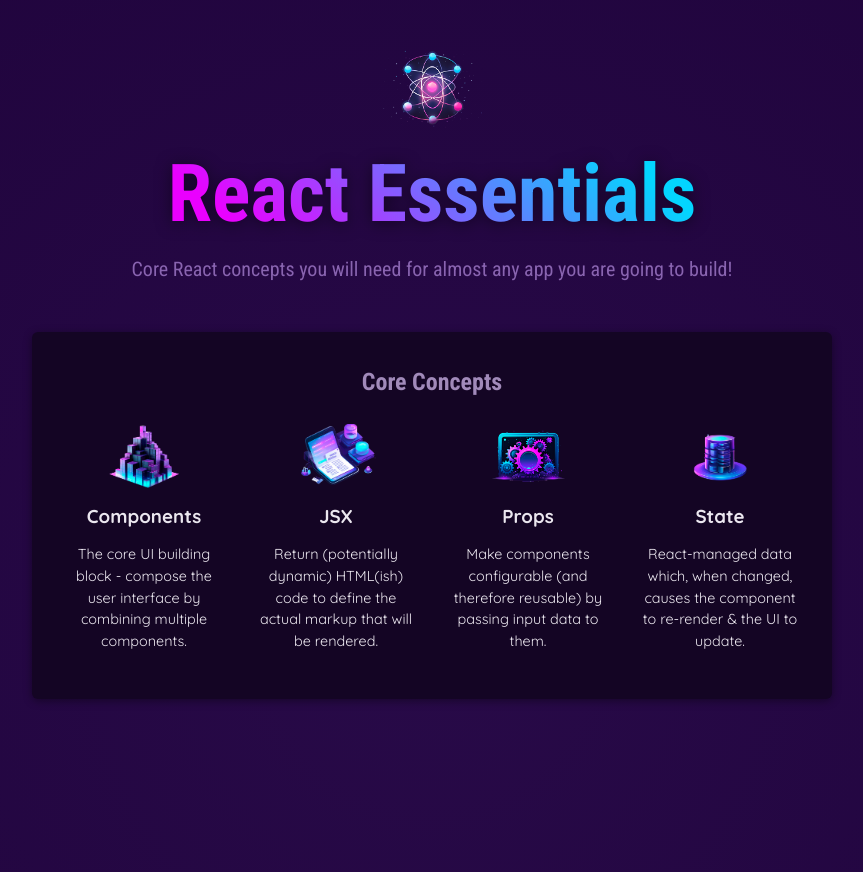
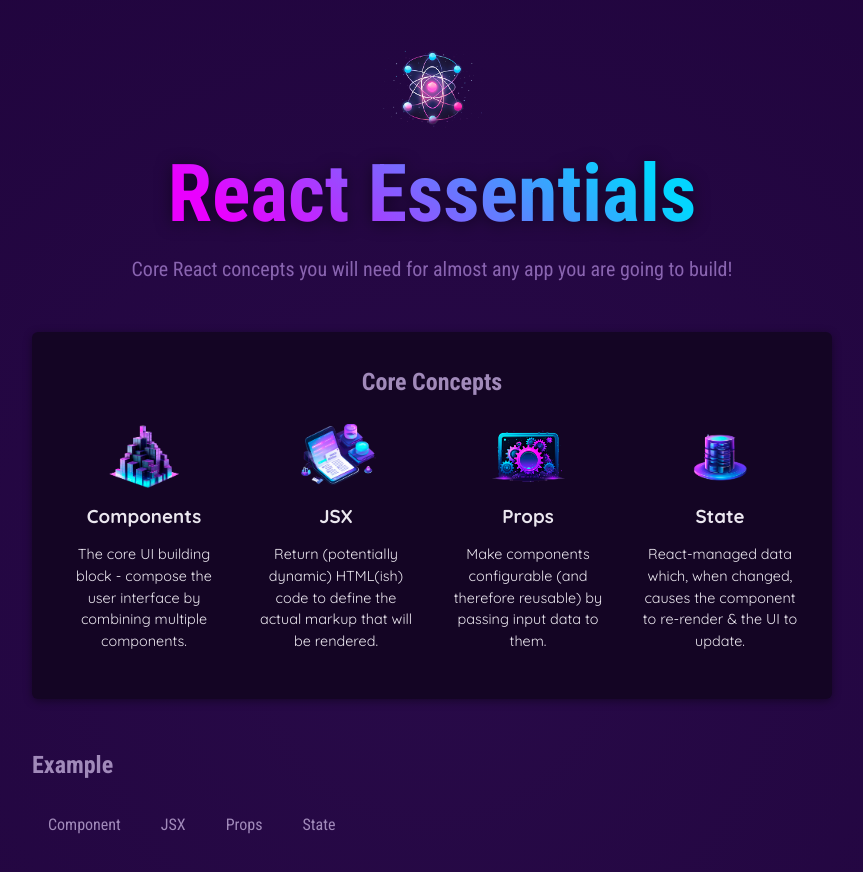
Before and after one commit to ahoroufi/React-Essentials, a React (Vite) app: page / in a window 1280 px wide. Shown: the top 872 px of the page, without its empty margins (208-1071 px from the left). Built offline with nearby package versions, Linux system fonts and the light colour scheme.

Commit message:
52-Event functions

```diff
--- a/src/App.jsx
+++ b/src/App.jsx
@@ -1,8 +1,12 @@
 import { CORE_CONCEPTS } from './data.js';
 import Header from './components/Header/header.component.jsx';
 import CoreConcept from './components/CoreConcept.jsx';
+import TabButton from './components/TabButton.jsx';
 
 function App() {
+  function handleSelect(e) {
+    console.log(e.target.innerText);
+  }
   return (
     <div>
       <Header />
@@ -16,6 +20,15 @@
               <CoreConcept {...CORE_CONCEPTS[3]}/>
             </ul>
         </section>
+        <section id="examples">
+          <h2>Example</h2>
+          <menu>
+            <TabButton onSelect={handleSelect}>Component</TabButton>
+            <TabButton onSelect={handleSelect}>JSX</TabButton>
+            <TabButton onSelect={handleSelect}>Props</TabButton>
+            <TabButton onSelect={handleSelect}>State</TabButton>
+          </menu>
+        </section>
       </main>
     </div>
   );
--- /dev/null
+++ b/src/components/TabButton.jsx
@@ -0,0 +1,9 @@
+const TabButton = ({children, onSelect}) => {
+    return (
+        <li>
+            <button onClick={onSelect}>{children}</button>
+        </li>
+    );
+}
+
+export default TabButton;
```
